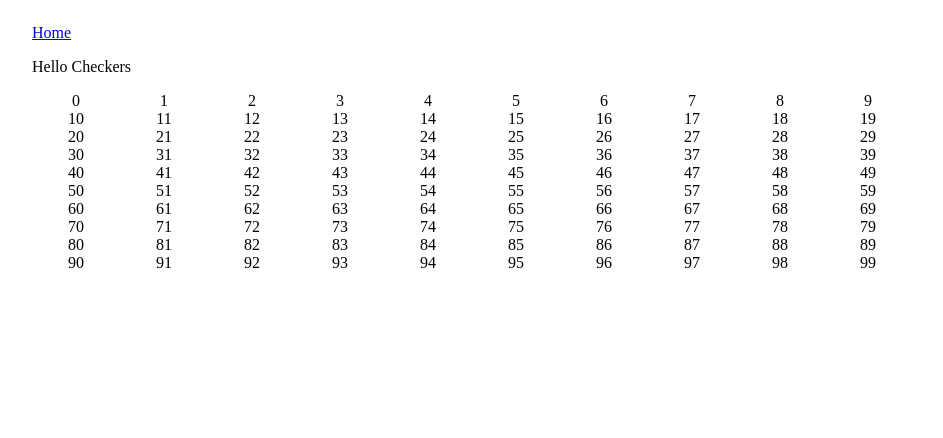
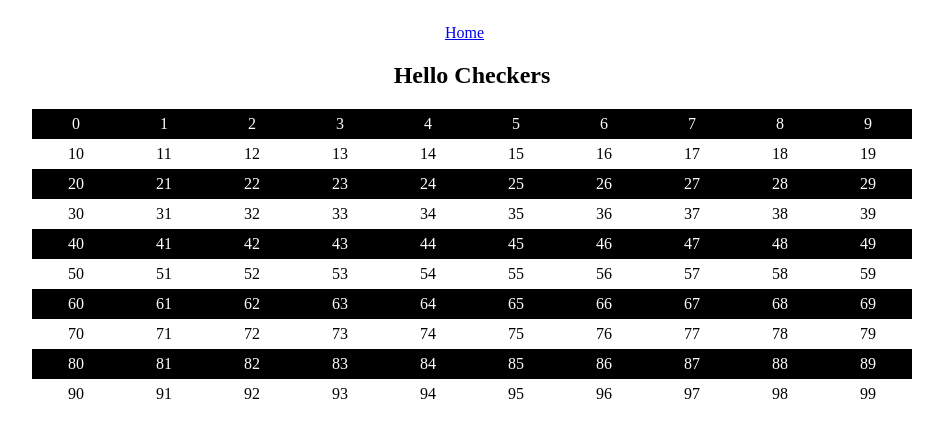
Before and after one commit to kshreve/checkers, a Next.js app: page / in a window 1280 px wide. Shown: the top 438 px of the page, without its empty margins (168-1111 px from the left). Built offline with nearby package versions, Linux system fonts and the light colour scheme.

Commit message:
checkers!

```diff
--- a/components/Checkerboard/Square.jsx
+++ b/components/Checkerboard/Square.jsx
@@ -1,18 +1,35 @@
 import React, { Fragment } from 'react';
 import PropTypes from 'prop-types';
 
-const Square = ({ index }) => (
+const primaryColor = 'white';
+const secondaryColor = 'black';
+
+const Square = ({ index, row }) => (
   <Fragment>
     {/* language=SCSS */}
     <style jsx>{`
       .square {
+        min-width: 30px;
+        min-height: 30px;
+        display: flex;
+        justify-content: center;
+        align-items: center;
+      }
+
+      .square-even {
         text-align: center;
-        background: ${index % 2 === 0 ? 'black' : 'white'};
-        color: ${index % 2 === 0 ? 'white' : 'black'};
+        background: ${index % 2 === 0 ? primaryColor : secondaryColor};
+        color: ${index % 2 === 0 ? secondaryColor : primaryColor};
+      }
+
+      .square-odd {
+        text-align: center;
+        background: ${index % 2 === 0 ? secondaryColor : primaryColor};
+        color: ${index % 2 === 0 ? primaryColor : secondaryColor};
       }
     `}
     </style>
-    <div className="square">
+    <div className={`square ${row % 2 === 0 ? 'square-even' : 'square-odd'}`}>
       {index}
     </div>
   </Fragment>
@@ -20,6 +37,7 @@ const Square = ({ index }) => (
 Square.displayName = 'Square';
 Square.propTypes = {
   index: PropTypes.number.isRequired,
+  row: PropTypes.number.isRequired,
 };
 
 export default Square;
--- a/components/Checkerboard/index.jsx
+++ b/components/Checkerboard/index.jsx
@@ -6,9 +6,12 @@ import Square from 'components/Checkerboard/Square';
 
 const makeBoard = (size) => {
   const arr = [...new Array(size * size)];
-  const board = arr.map((item, index) => <Square key={index} index={index} />);
 
-  return board;
+  return arr.map((item, index) => (<Square
+    key={index}
+    row={Math.floor(index / size)}
+    index={index}
+  />));
 };
 
 const Checkerboard = ({ size }) => (
--- a/components/Layout.jsx
+++ b/components/Layout.jsx
@@ -28,6 +28,7 @@ const Layout = props => (
 
       .content {
         grid-column: content;
+        text-align: center;
       }
     `}
     </style>
--- a/pages/index.jsx
+++ b/pages/index.jsx
@@ -5,9 +5,16 @@ import Checkerboard from 'components/Checkerboard';
 
 const Index = () => (
   <Fragment>
+    {/* language=SCSS */}
+    <style jsx>{`
+      .heading {
+        text-align: center;
+      }
+    `}
+    </style>
     <Layout>
       <div className="content">
-        <p>Hello Checkers</p>
+        <h1 className="heading">Hello Checkers</h1>
         <Checkerboard size={10} />
       </div>
     </Layout>
```
